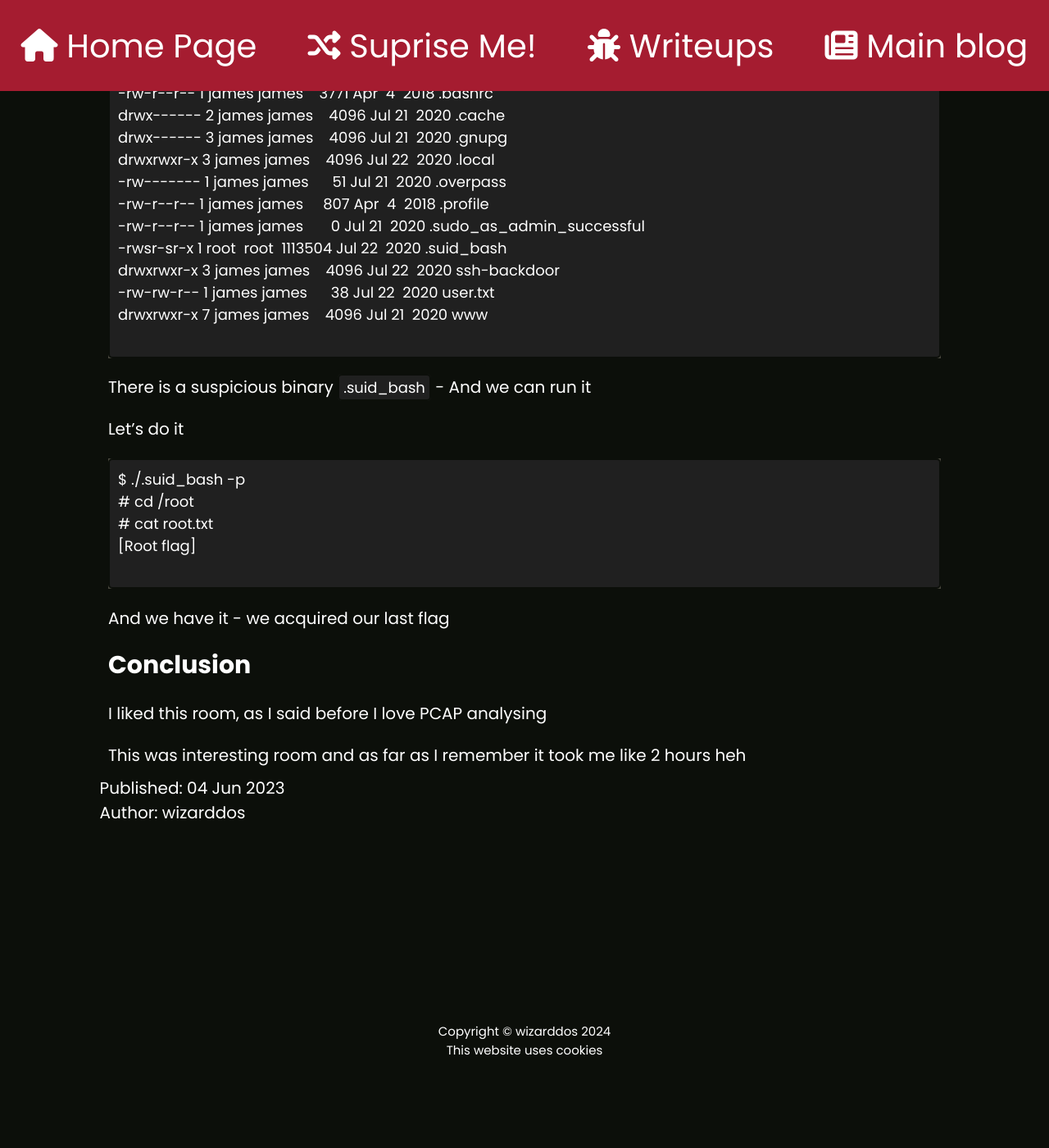
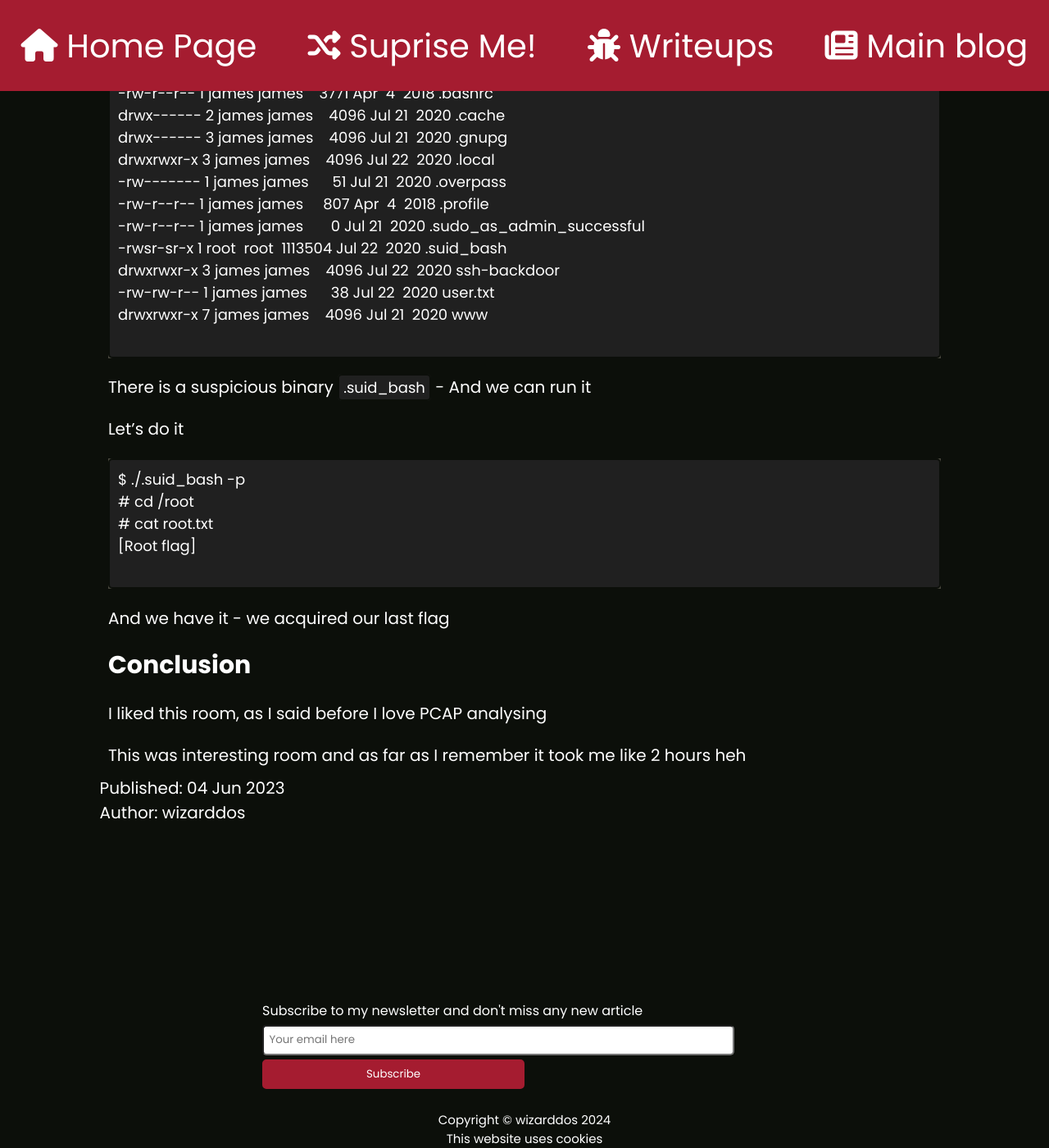
Before and after one commit to wizarddos/cybersec-blog, a Jekyll site: the page built from _posts/2023-06-04-overpass2_hacked_writeup.md, in a window 1280 px wide and 1400 px high, scrolled down 6920 px. Shown: the whole window at 82% size. Built offline with Jekyll 4.4.1, drawn with Linux system fonts in a browser that asks for light colours; comment, search, counter and statistics services are not loaded; before the commit the page ends 8212 px from its top, so only the background shows below that.

Commit message:
Added newsletter to the post

```diff
--- a/_layouts/post.html
+++ b/_layouts/post.html
@@ -35,3 +35,21 @@ comments: true
         </script>
         <noscript>Please enable JavaScript to view the <a href="https://disqus.com/?ref_noscript">comments powered by Disqus.</a></noscript>
 </section>
+
+<form
+action="https://buttondown.email/api/emails/embed-subscribe/wizarddos"
+method="post"
+target="popupwindow"
+onsubmit="window.open('https://buttondown.email/wizarddos', 'popupwindow')"
+class="embeddable-buttondown-form nsl-form"
+>
+<label for="bd-email" class ="nsl-label"><p class = "nsl-p">
+    Subscribe to my newsletter and don't miss any new article
+</p></label>
+<input type="email" name="email" id="bd-email" class = "nsl-email" placeholder = "Your email here"/>
+<br/>
+<input type="submit" value="Subscribe" class = "nsl-sign"/>
+<p style ="display: none;">
+  <a href="https://buttondown.email/refer/wizarddos" class = "nsl-copyright" target="_blank">Powered by Buttondown.</a>
+</p>
+</form>
--- a/assets/css/newsletter.css
+++ b/assets/css/newsletter.css
@@ -1,4 +1,9 @@
 @import url(colors.css);
+
+.nsl-form{
+    width: 50%;
+    margin: 0 auto;
+}
 
 .nsl-label{
     font-size: medium;
```
